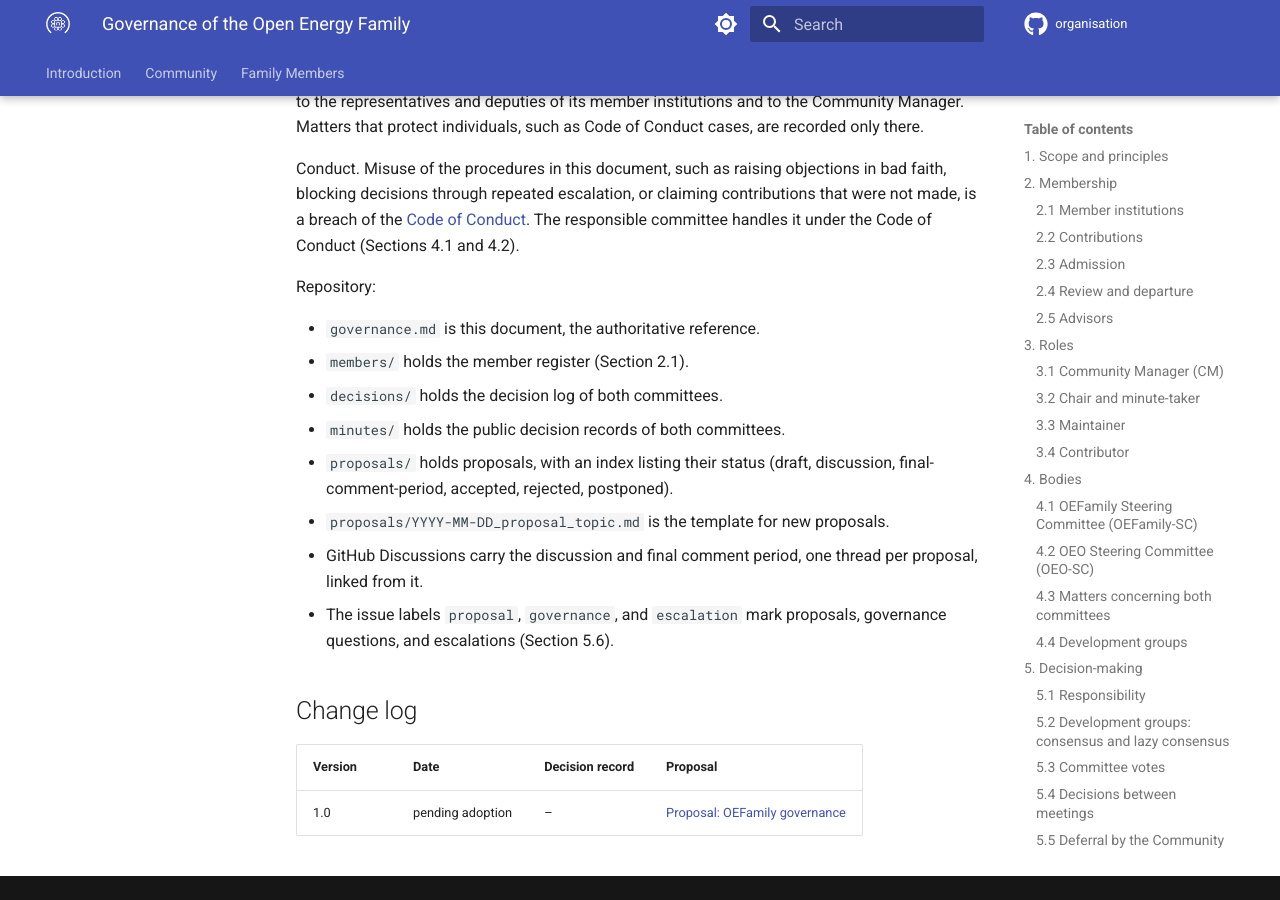
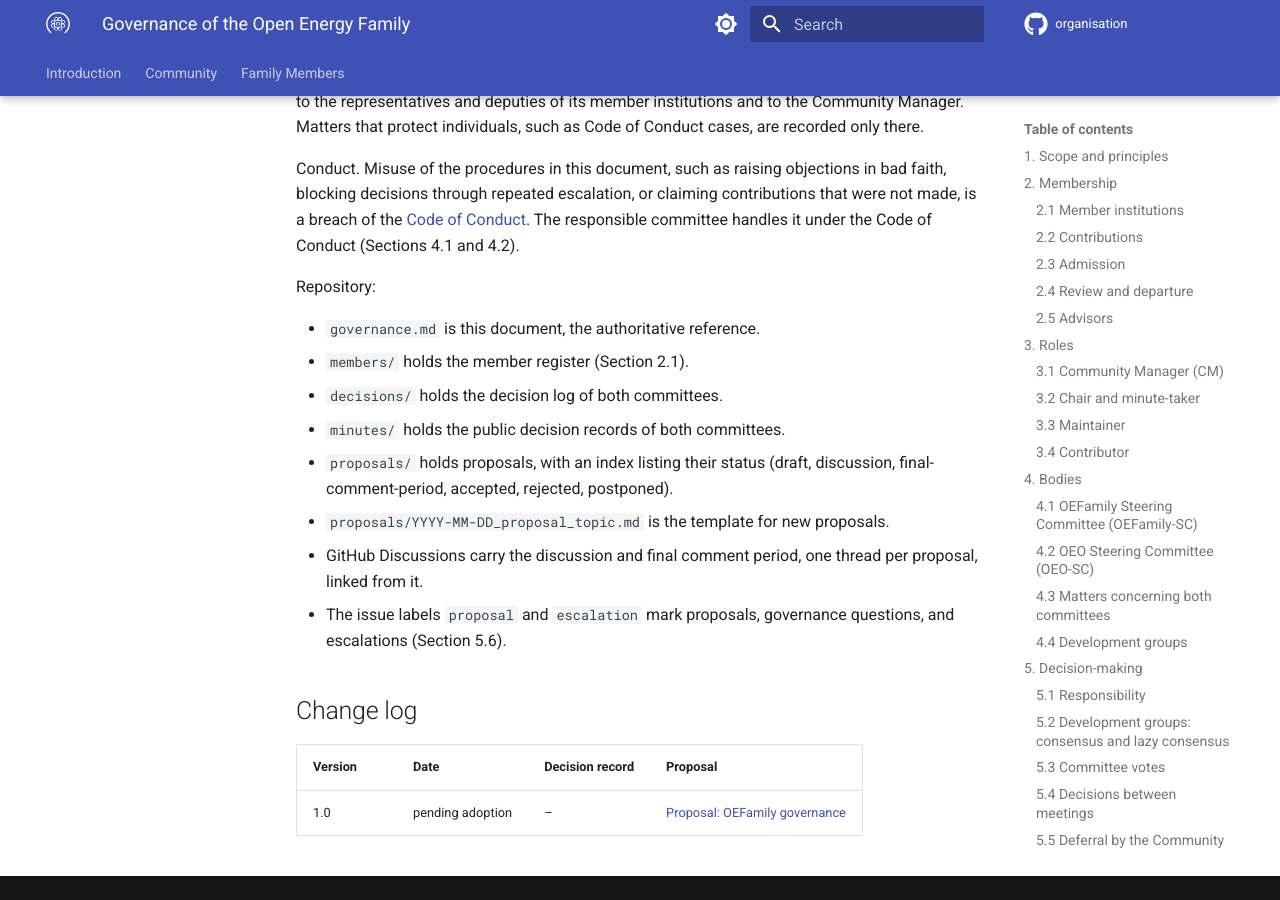
Before and after one commit to OpenEnergyPlatform/organisation, an MkDocs documentation site: the page built from compendium/family_community/governance/governance.md, in a window 1280 px wide and 900 px high, scrolled down 11592 px. Built offline with MkDocs 1.6.1 and Material for MkDocs 9.7.7, drawn with Linux system fonts in a browser that asks for light colours; comment, search, counter and statistics services are not loaded.

Commit message:
Update issue labels #96

```diff
--- a/compendium/family_community/governance/governance.md
+++ b/compendium/family_community/governance/governance.md
@@ -508,7 +508,7 @@ Repository:
 - `proposals/YYYY-MM-DD_proposal_topic.md` is the template for new proposals.
 - GitHub Discussions carry the discussion and final comment period, one thread
   per proposal, linked from it.
-- The issue labels `proposal`, `governance`, and `escalation` mark proposals,
+- The issue labels `proposal` and `escalation` mark proposals,
   governance questions, and escalations (Section 5.6).
 
 
```
